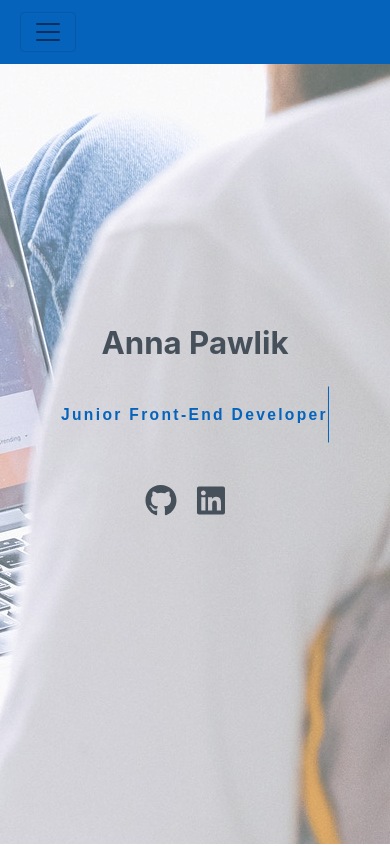
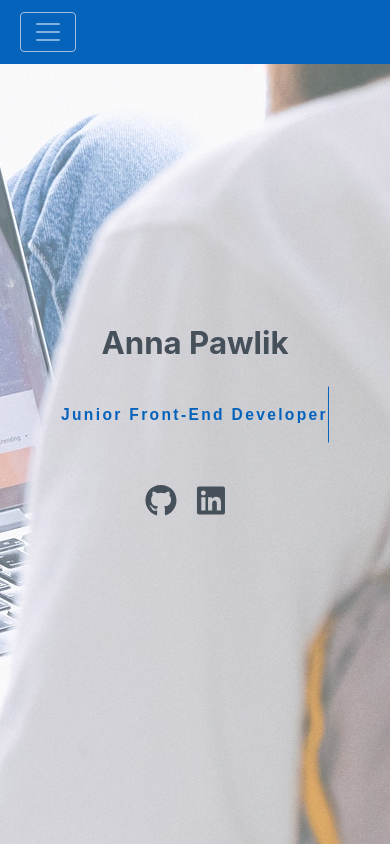
Before and after one commit to AnnaPawlik/Portfolio, a React (Create React App) app in the folder client/: page / in a window 390 px wide. Shown: the top 846 px of the page. Built offline with nearby package versions, Linux system fonts and the light colour scheme.

Commit message:
Change navbar color

```diff
--- a/client/src/components/features/Header/Header.scss
+++ b/client/src/components/features/Header/Header.scss
@@ -75,5 +75,5 @@
         top: 50%;
         left: 50%;
         transform: translate(-50%, -50%);
-    }
+     }
 }
--- a/client/src/components/features/Navbar/Navbar.js
+++ b/client/src/components/features/Navbar/Navbar.js
@@ -50,7 +50,7 @@ const NavBar = (props) => {
         </Nav>
       </Navbar>
       <div className="navbar-mobile text-uppercase text-center p-1">
-        <Navbar color="faded" light className="vw-100">
+        <Navbar color="faded" dark className="vw-100">
           <NavbarToggler onClick={toggleNavbar} />
           <Collapse isOpen={!collapsed} navbar >
             <Nav navbar>
--- a/client/src/components/features/Navbar/Navbar.scss
+++ b/client/src/components/features/Navbar/Navbar.scss
@@ -58,6 +58,10 @@
             cursor: pointer;
             overflow: hidden;
 
+            .navbar-toggler {
+                border-color: #A3BDE0;
+            }
+
             .navbar-nav {
                 background-color: #0563bb;
                 height: 100vh;
```
